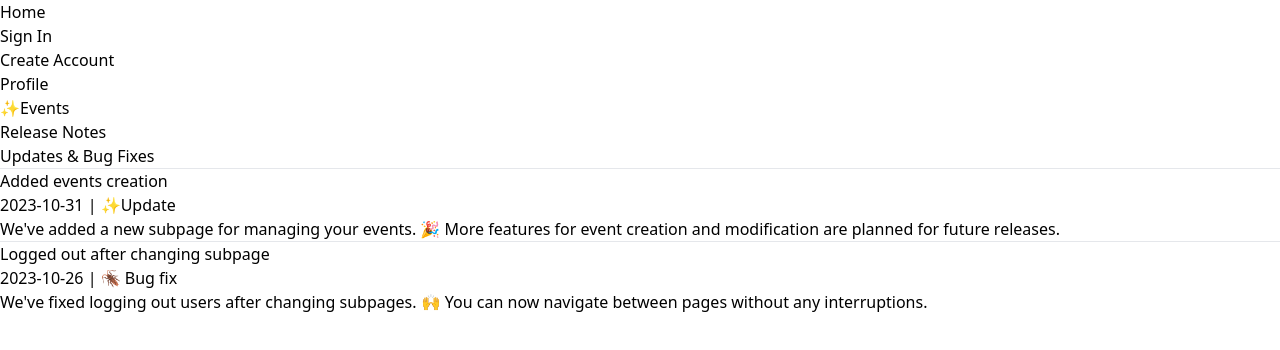
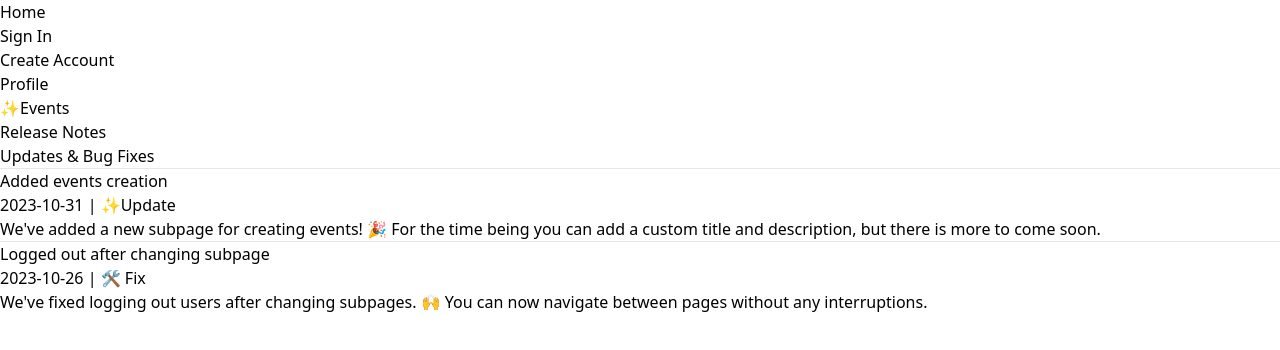
Before and after one commit to kjubik/WeMeet, a React (Vite) app: page /release-notes in a window 1280 px wide. Shown: the top 350 px of the page. Built offline with nearby package versions, Linux system fonts and the light colour scheme.

Commit message:
refactor: event creation message

```diff
--- a/src/pages/ReleaseNotes.tsx
+++ b/src/pages/ReleaseNotes.tsx
@@ -4,7 +4,7 @@ function ReleaseNotes() {
     const updates = [
         {
             title: 'Added events creation',
-            description: "We've added a new subpage for managing your events. 🎉 More features for event creation and modification are planned for future releases.",
+            description: "We've added a new subpage for creating events! 🎉 For the time being you can add a custom title and description, but there is more to come soon.",
             date: '2023-10-31',
             isBugFix: false,
         },
@@ -23,7 +23,7 @@ function ReleaseNotes() {
                 <div className="max-w-sm mb-6">
                     <hr className="my-4"/>
                     <h2 className="text-xl font-semibold mb-1">{update.title}</h2>
-                    <h3 className="text-gray-700 font-thin mb-2">{update.date} | {update.isBugFix ? '🪳 Bug fix' : '✨Update'}</h3>
+                    <h3 className="text-gray-700 font-thin mb-2">{update.date} | {update.isBugFix ? '🛠️ Fix' : '✨Update'}</h3>
                     <p>{update.description}</p>
                 </div>
             ))}
```
